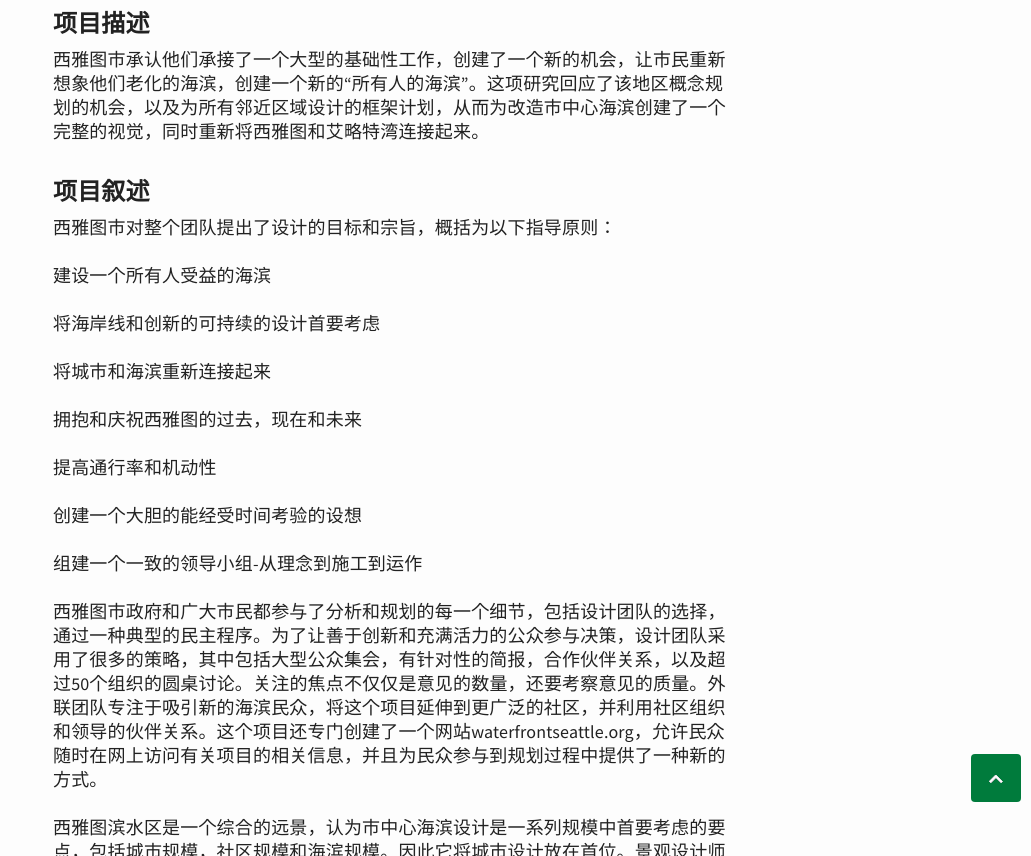
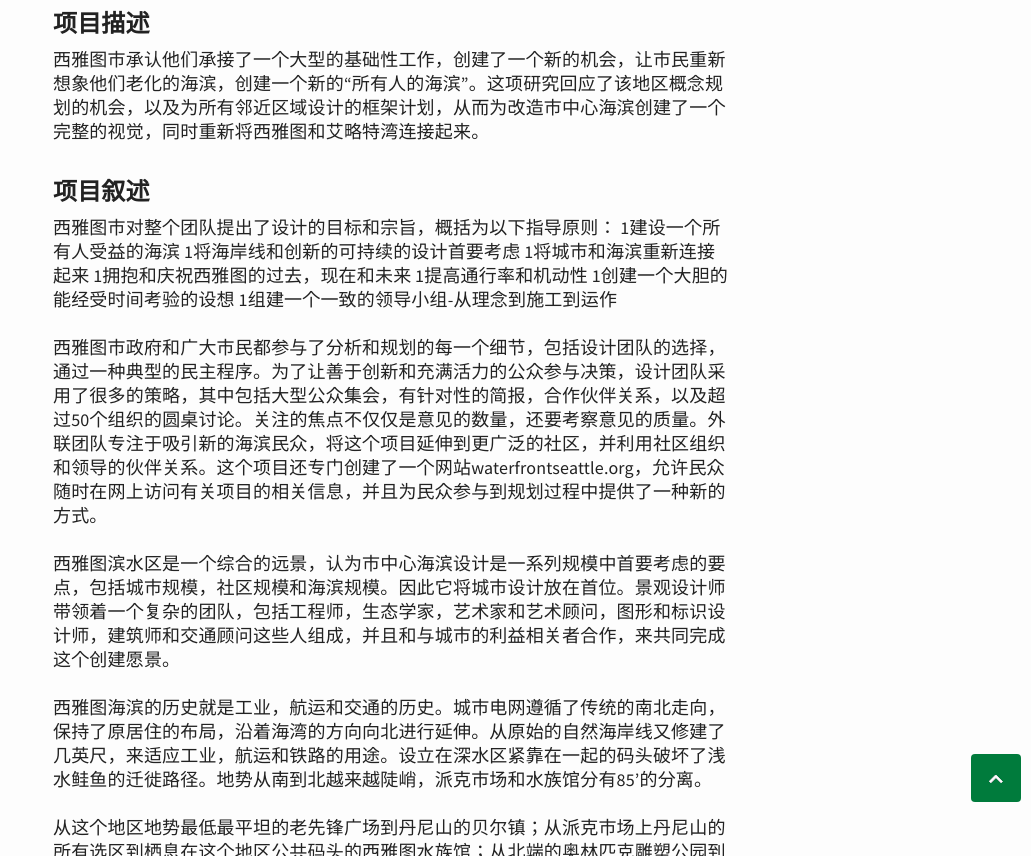
Before and after one commit to xiaoyu33/xiaoyu33.github.io, a Jekyll site: the page built from _posts/2015-08-19-西雅图海滨.md, in a window 1280 px wide and 900 px high, scrolled down 963 px, cut to the strip 44-900 px from the top of the window. Shown: the whole strip, without its empty margins (249-1280 px from the left). Built offline with Jekyll 4.4.1, drawn with Linux system fonts in a browser that asks for light colours; comment, search, counter and statistics services are not loaded.

Commit message:
Update 2015-08-19-西雅图海滨.md

```diff
--- a/_posts/2015-08-19-西雅图海滨.md
+++ b/_posts/2015-08-19-西雅图海滨.md
@@ -11,20 +11,13 @@ title: 西雅图海滨
 
 ### 项目叙述 ###
 西雅图市对整个团队提出了设计的目标和宗旨，概括为以下指导原则：
-
-建设一个所有人受益的海滨
-
-将海岸线和创新的可持续的设计首要考虑
-
-将城市和海滨重新连接起来
-
-拥抱和庆祝西雅图的过去，现在和未来
-
-提高通行率和机动性
-
-创建一个大胆的能经受时间考验的设想
-
-组建一个一致的领导小组-从理念到施工到运作
+1建设一个所有人受益的海滨
+1将海岸线和创新的可持续的设计首要考虑
+1将城市和海滨重新连接起来
+1拥抱和庆祝西雅图的过去，现在和未来
+1提高通行率和机动性
+1创建一个大胆的能经受时间考验的设想
+1组建一个一致的领导小组-从理念到施工到运作
 
 西雅图市政府和广大市民都参与了分析和规划的每一个细节，包括设计团队的选择，通过一种典型的民主程序。为了让善于创新和充满活力的公众参与决策，设计团队采用了很多的策略，其中包括大型公众集会，有针对性的简报，合作伙伴关系，以及超过50个组织的圆桌讨论。关注的焦点不仅仅是意见的数量，还要考察意见的质量。外联团队专注于吸引新的海滨民众，将这个项目延伸到更广泛的社区，并利用社区组织和领导的伙伴关系。这个项目还专门创建了一个网站waterfrontseattle.org，允许民众随时在网上访问有关项目的相关信息，并且为民众参与到规划过程中提供了一种新的方式。
 
```
